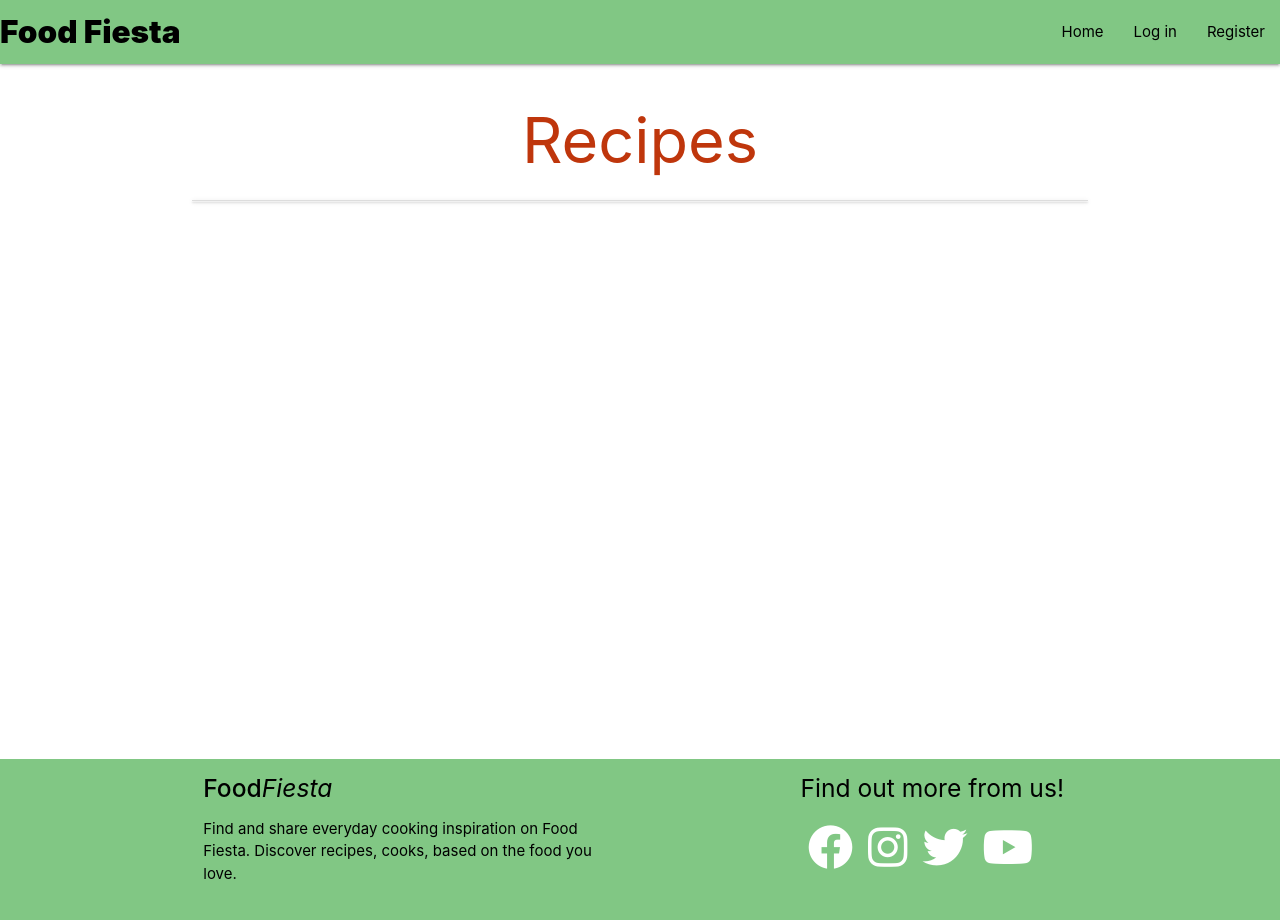
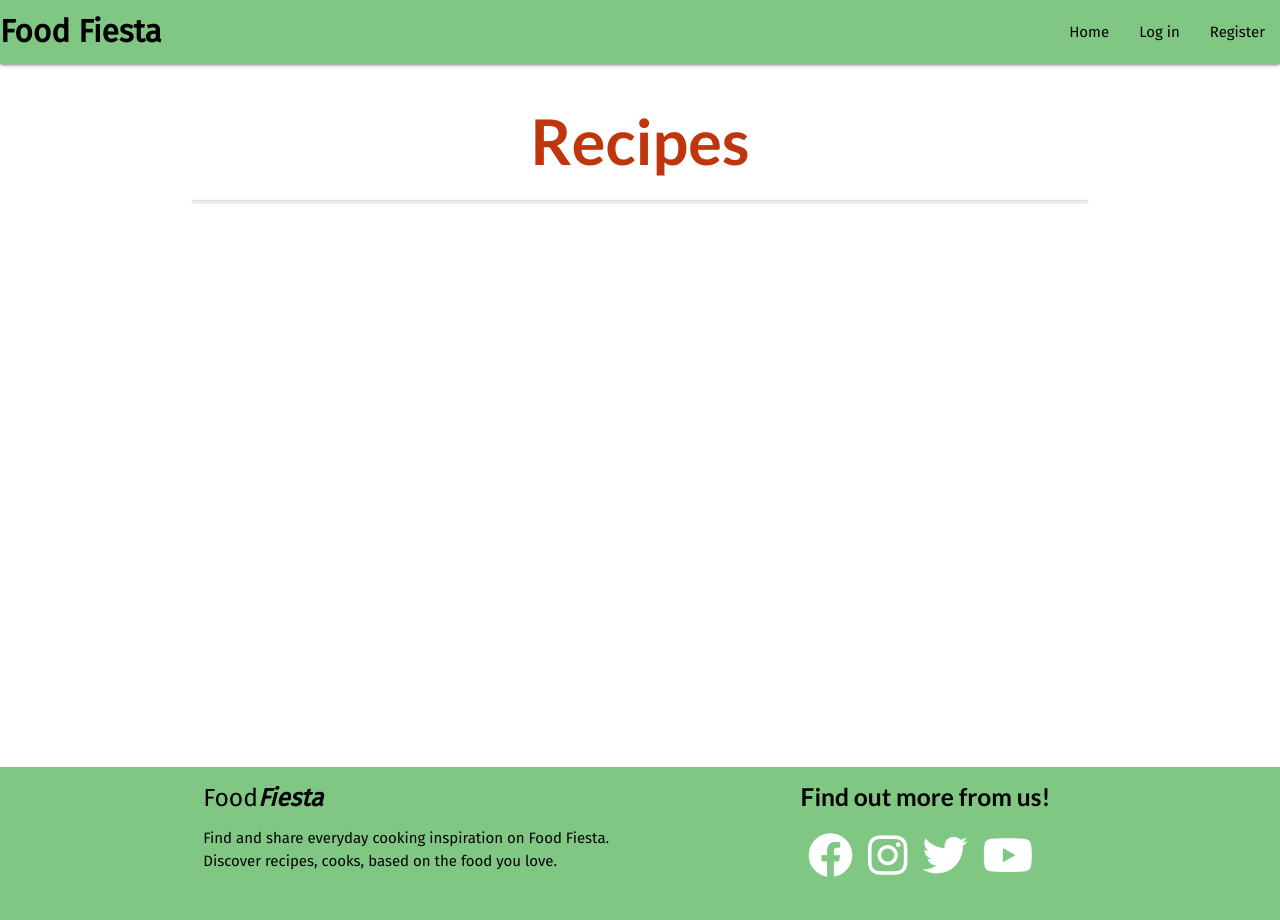
Before and after one commit to BogdanCatalin-Iacob/Food-Fiesta, a Flask app: page /get_recipes in a window 1280 px wide. Run offline with Flask 2, Linux system fonts and the light colour scheme; data that the repository does not hold is empty; some libraries are stand-ins or nearby versions.

Commit message:
Add font styles from google fonts

```diff
--- a/food_fiesta/static/css/style.css
+++ b/food_fiesta/static/css/style.css
@@ -1,3 +1,21 @@
+@import url('https://fonts.googleapis.com/css2?family=Fira+Sans&family=Lato:wght@400;700&display=swap');
+
+/* set font for all elements */
+*{
+  font-family: 'Fira Sans', Helvetica, sans-serif;
+}
+
+/* set font for heading elements */
+h1,
+h2,
+h3,
+h4,
+h5,
+h6{
+  font-family: 'Lato', Arial, sans-serif;
+  font-weight: 700;
+}
+
 /* keep the footer at the bottom of the page
 regardless the size of body content
 => code taken from Materializecss (https://materializecss.com/footer.html)
```
